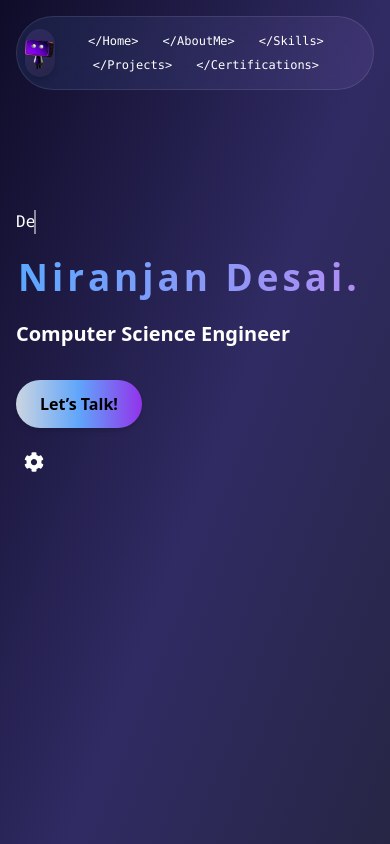
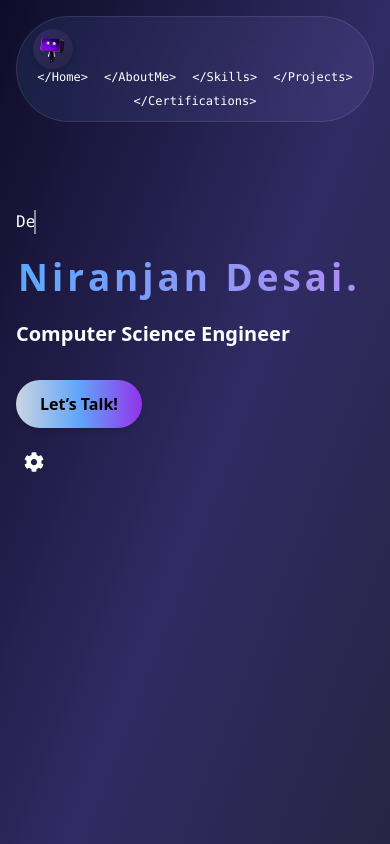
Before and after one commit to niranjan-d14/My-Portfolio, a Next.js app: page / in a window 390 px wide. Shown: the top 844 px of the page. Built offline with nearby package versions, Linux system fonts and the light colour scheme.

Commit message:
Fix navbar alignment on small screens

```diff
--- a/sections/Hero.jsx
+++ b/sections/Hero.jsx
@@ -155,23 +155,26 @@ export default function Hero() {
         <source src="/background-music.mp3" type="audio/mpeg" />
       </audio>
 
-      {/* Navbar */}
-     <nav className="fixed top-4 md:top-6 w-full flex justify-center z-20 px-4 sm:px-6">
+      <nav className="fixed top-4 md:top-6 w-full z-20 px-4 sm:px-6">
   <div
-     className={`flex items-center justify-between w-full max-w-7xl backdrop-blur-md rounded-full px-4 sm:px-6 py-3
+    className={`flex flex-wrap items-center justify-between w-full max-w-7xl mx-auto
+      px-4 sm:px-6 py-3 rounded-full backdrop-blur-md
       ${isDark
         ? "bg-gradient-to-r from-[#5ba8ff]/10 to-[#b48bf2]/10"
         : "bg-gradient-to-r from-[#b48bf2]/20 to-[#5ba8ff]/20"}
       border border-white/10 dark:border-white/20`}
   >
     {/* Avatar */}
-    <motion.div onClick={handleAvatarClick} className="relative cursor-pointer ml-[-8px]">
+    <motion.div
+      onClick={handleAvatarClick}
+      className="relative cursor-pointer mr-4 sm:mr-6"
+    >
       <motion.img
         whileHover={{ scale: 1.2, rotate: 15 }}
         transition={{ type: "spring", stiffness: 300 }}
         src="/avatar2.png"
         alt="avatar"
-        className="w-12 h-12 sm:w-16 sm:h-16 rounded-full object-cover shadow-md"
+        className="w-10 h-10 sm:w-14 sm:h-14 rounded-full object-cover shadow-md"
       />
       <AnimatePresence>{explode && <>{particles}</>}</AnimatePresence>
       <AnimatePresence>
@@ -191,7 +194,7 @@ export default function Hero() {
 
     {/* Nav Links */}
     <ul
-      className={`flex flex-wrap justify-center gap-x-6 gap-y-2 text-xs sm:text-sm md:text-base font-mono ${
+      className={`flex flex-wrap items-center justify-center gap-x-4 gap-y-2 text-xs sm:text-sm md:text-base font-mono ${
         isDark ? "text-white" : "text-black"
       }`}
     >
@@ -206,6 +209,7 @@ export default function Hero() {
     </ul>
   </div>
 </nav>
+
 
       {/* Content & Spline */}
       <div className="flex flex-col lg:flex-row items-center justify-between pt-[90px] sm:pt-[80px] px-4 sm:px-6 md:px-20 gap-10">
```
